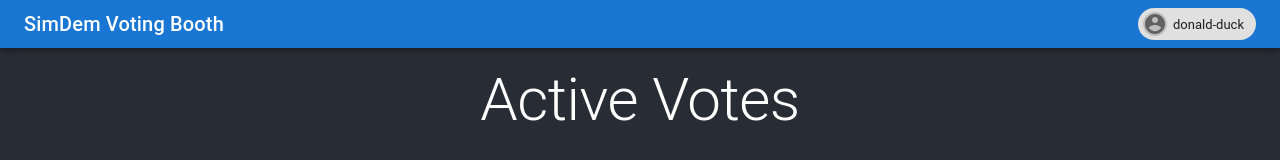
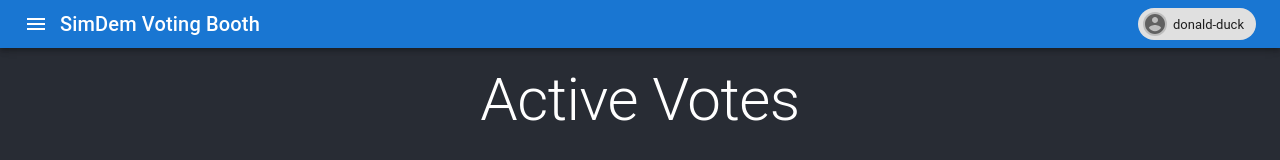
Before and after one commit to jonathanvdc/res-publica, a React (Create React App) app in the folder front-end/: page / in a window 1280 px wide. Shown: the top 160 px of the page. Built offline with nearby package versions, Linux system fonts and the light colour scheme.

Commit message:
Create drawer that can be triggered by app bar

```diff
--- a/front-end/src/App.tsx
+++ b/front-end/src/App.tsx
@@ -78,7 +78,10 @@ class App extends FetchedStateComponent<{}, AppState> {
       <div className={this.getMainClass()}>
         <MuiPickersUtilsProvider utils={MomentUtils}>
           <MuiThemeProvider theme={theme}>
-            <SiteAppBar onLogOut={this.onLogOut.bind(this)} userId={state.userId} />
+            <SiteAppBar
+              onLogOut={this.onLogOut.bind(this)}
+              userId={state.userId}
+              isAdmin={state.authLevel === AuthenticationLevel.AuthenticatedAdmin} />
             <div className="App-body">
               <Suspense fallback={<div>Loading...</div>}>
                 <Route exact path="/" component={VoteListRoute} />
--- a/front-end/src/components/site-app-bar.tsx
+++ b/front-end/src/components/site-app-bar.tsx
@@ -1,6 +1,8 @@
 import React, { Component } from "react";
-import { AppBar, Toolbar, Typography, Menu, MenuItem, Chip, Avatar } from "@material-ui/core";
+import { AppBar, Toolbar, Typography, Menu, MenuItem, Chip, Avatar, SwipeableDrawer, List, ListItem, ListItemText, IconButton, ListItemIcon } from "@material-ui/core";
 import AccountCircle from '@material-ui/icons/AccountCircle';
+import MenuIcon from '@material-ui/icons/Menu';
+import CreateIcon from '@material-ui/icons/Create';
 import { Link } from "react-router-dom";
 import { isMobile } from "react-device-detect";
 import "./site-app-bar.css";
@@ -8,12 +10,18 @@ import "./site-app-bar.css";
 type SiteAppBarProps = {
     onLogOut?: () => void;
     userId?: string;
+    isAdmin?: boolean;
 };
 
-class SiteAppBar extends Component<SiteAppBarProps, { anchorElement: null | HTMLElement }> {
+type SiteAppBarState = {
+    anchorElement: null | HTMLElement;
+    drawerOpen: boolean
+};
+
+class SiteAppBar extends Component<SiteAppBarProps, SiteAppBarState> {
     constructor(props: SiteAppBarProps) {
         super(props);
-        this.state = { anchorElement: null };
+        this.state = { anchorElement: null, drawerOpen: false };
     }
 
     setAnchorEl(anchorElement: null | HTMLElement) {
@@ -35,12 +43,51 @@ class SiteAppBar extends Component<SiteAppBarProps, { anchorElement: null | HTML
         }
     }
 
+    toggleDrawer(event: React.KeyboardEvent | React.MouseEvent) {
+        if (event &&
+            event.type === 'keydown' &&
+            ((event as React.KeyboardEvent).key === 'Tab' ||
+                (event as React.KeyboardEvent).key === 'Shift')) {
+            return;
+        }
+
+        this.setState({ ...this.state, drawerOpen: !this.state.drawerOpen });
+    }
+
     render() {
+        let self = this;
+        function ListItemLink<T>(props: T) {
+            return <ListItem button component={Link} onClick={self.toggleDrawer.bind(self)} {...props} />;
+        }
+        let drawerItems = [
+            {
+                adminOnly: true,
+                item: <ListItemLink to="/admin/make-vote">
+                    <ListItemIcon><CreateIcon /></ListItemIcon>
+                    <ListItemText primary="Create New Vote" />
+                </ListItemLink>
+            }
+        ];
+        let adminDrawer = drawerItems.filter(x => x.adminOnly).length === drawerItems.length;
+
         return <AppBar position="sticky">
             <Toolbar variant={isMobile ? "regular" : "dense"}>
+                {(this.props.isAdmin || !adminDrawer) &&
+                    <IconButton edge="start" color="inherit" aria-label="menu" onClick={this.toggleDrawer.bind(this)}>
+                        <MenuIcon />
+                    </IconButton>}
                 <Link to="/" className="AppTitle">
                     <Typography variant="h6">SimDem Voting Booth</Typography>
                 </Link>
+                {(this.props.isAdmin || !adminDrawer) && <SwipeableDrawer
+                    anchor="left"
+                    open={this.state.drawerOpen}
+                    onClose={this.toggleDrawer.bind(this)}
+                    onOpen={this.toggleDrawer.bind(this)}>
+                    <List>
+                        {drawerItems.filter(x => !x.adminOnly || this.props.isAdmin).map(x => x.item)}
+                    </List>
+                </SwipeableDrawer>}
                 <span className="AppBarFiller" />
                 <div>
                     <Chip
```
